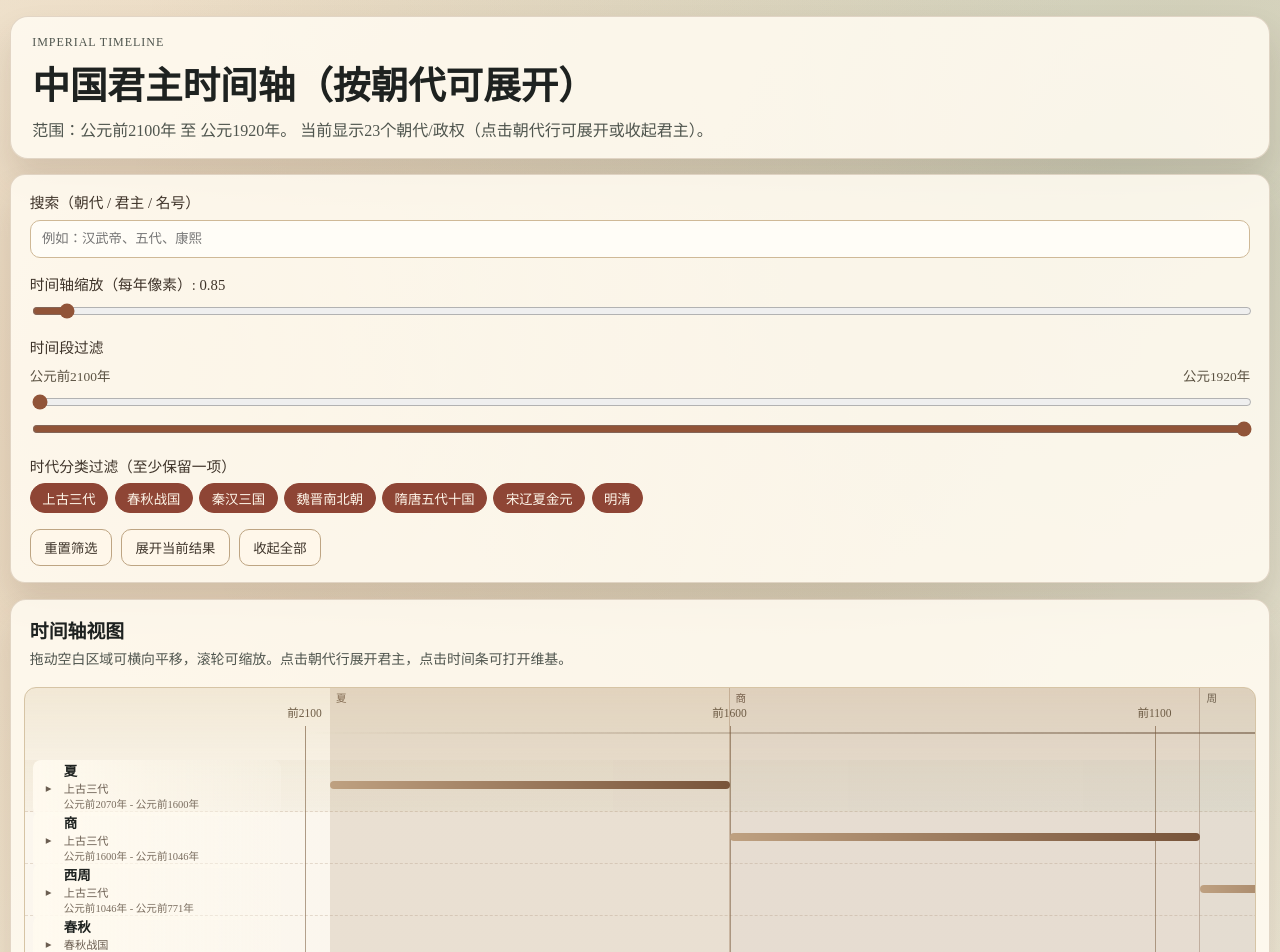
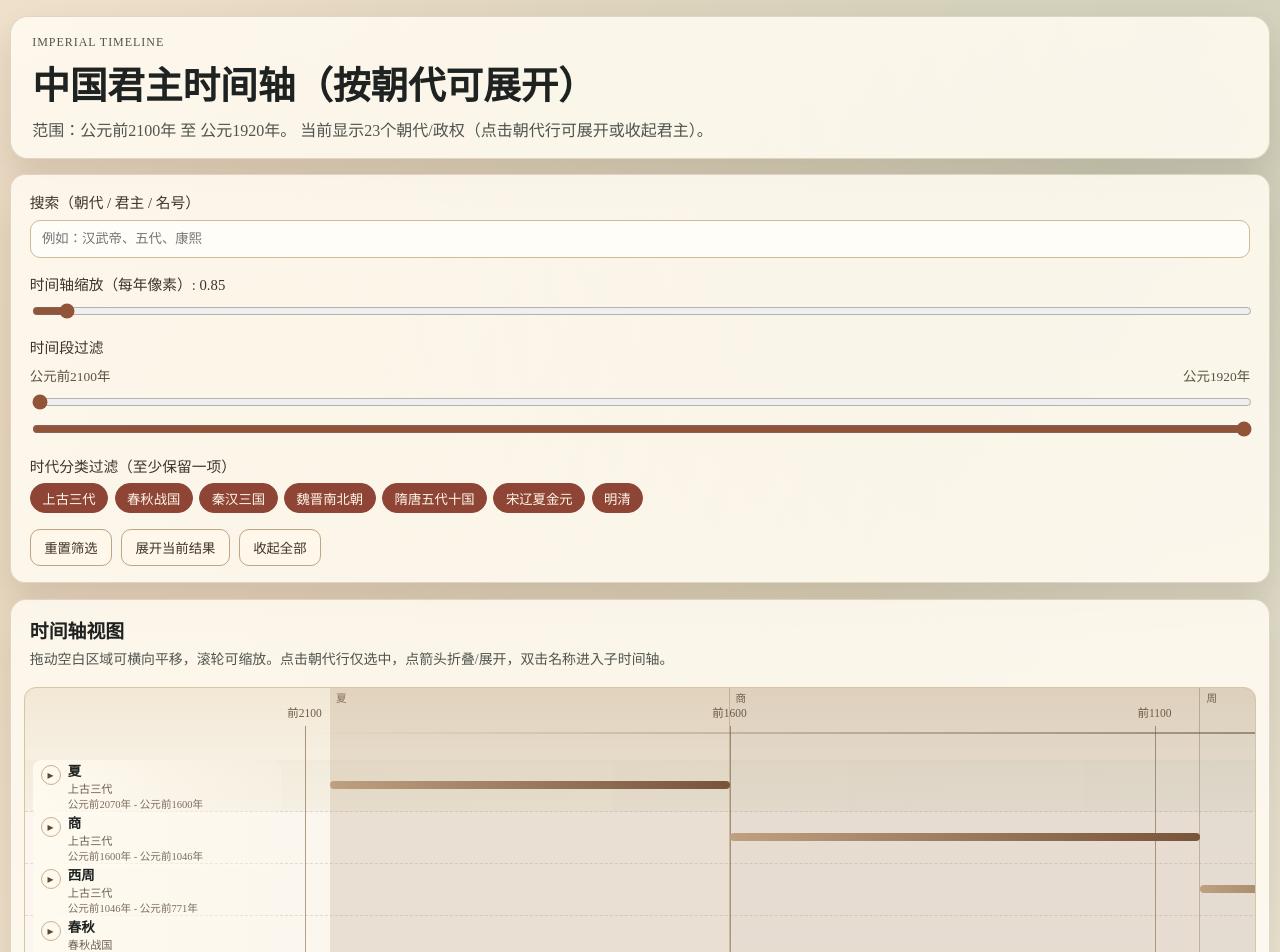
Before and after one commit to TXC-ALON/TimeLine, a React (Vite) app: page / in a window 1280 px wide. Shown: the top 952 px of the page. Built offline with nearby package versions, Linux system fonts and the light colour scheme; a web font is replaced by a local one.

Commit message:
feat: refine timeline interactions and ruler tooltip metrics

```diff
--- a/src/App.jsx
+++ b/src/App.jsx
@@ -78,6 +78,30 @@ function formatYear(year) {
 
 function formatPeriod(start, end) {
   return `${formatYear(start)} - ${formatYear(end)}`
+}
+
+function calcSpanYears(start, end, inclusive = false) {
+  if (typeof start !== 'number' || typeof end !== 'number') {
+    return null
+  }
+  const years = Math.max(0, end - start + (inclusive ? 1 : 0))
+  return years
+}
+
+function formatLifeText(ruler) {
+  const lifeYears = calcSpanYears(ruler.birthYear, ruler.deathYear, false)
+  if (lifeYears === null) {
+    return `生卒：${formatPeriod(ruler.birthYear, ruler.deathYear)}`
+  }
+  return `生卒：${formatPeriod(ruler.birthYear, ruler.deathYear)}（寿命约${lifeYears}年）`
+}
+
+function formatReignText(ruler) {
+  const reignYears = calcSpanYears(ruler.reignStart, ruler.reignEnd, true)
+  if (reignYears === null) {
+    return `在位：${formatPeriod(ruler.reignStart, ruler.reignEnd)}`
+  }
+  return `在位：${formatPeriod(ruler.reignStart, ruler.reignEnd)}（约${reignYears}年）`
 }
 
 function buildWikiUrl(subject) {
@@ -231,6 +255,31 @@ function getRulerRange(ruler, dynasty) {
   return { start, end }
 }
 
+function getDynastyLifeBounds(dynasty) {
+  const ranges = dynasty.rulers.map((ruler) => getRulerRange(ruler, dynasty))
+  let minYear = Math.min(...ranges.map((range) => range.start))
+  let maxYear = Math.max(...ranges.map((range) => range.end))
+
+  if (!Number.isFinite(minYear) || !Number.isFinite(maxYear)) {
+    minYear = dynasty.startYear
+    maxYear = dynasty.endYear
+  }
+
+  const span = Math.max(1, maxYear - minYear)
+  const padding = Math.max(8, Math.round(span * 0.08))
+  const start = clamp(minYear - padding, TIMELINE_MIN_YEAR, TIMELINE_MAX_YEAR)
+  const end = clamp(maxYear + padding, TIMELINE_MIN_YEAR, TIMELINE_MAX_YEAR)
+
+  if (end <= start) {
+    return {
+      start: minYear,
+      end: minYear + 1
+    }
+  }
+
+  return { start, end }
+}
+
 function getTickStep(spanYears) {
   const targetTicks = 10
   const rough = Math.max(1, spanYears / targetTicks)
@@ -331,6 +380,12 @@ function App() {
 
   const subTimelineDynasty = subTimelineId ? dynastyLookup.get(subTimelineId) ?? null : null
   const isSubTimeline = Boolean(subTimelineDynasty)
+  const subTimelineBounds = useMemo(() => {
+    if (!subTimelineDynasty) {
+      return null
+    }
+    return getDynastyLifeBounds(subTimelineDynasty)
+  }, [subTimelineDynasty])
 
   const displayDynasties = useMemo(() => {
     if (!subTimelineDynasty) {
@@ -392,8 +447,8 @@ function App() {
   const effectiveSelectedKey = selectedKey && rowMap.has(selectedKey) ? selectedKey : fallbackKey
   const selectedRow = effectiveSelectedKey ? rowMap.get(effectiveSelectedKey) : null
 
-  const axisMinYear = isSubTimeline ? subTimelineDynasty.startYear : TIMELINE_MIN_YEAR
-  const axisMaxYear = isSubTimeline ? subTimelineDynasty.endYear : TIMELINE_MAX_YEAR
+  const axisMinYear = isSubTimeline ? subTimelineBounds.start : TIMELINE_MIN_YEAR
+  const axisMaxYear = isSubTimeline ? subTimelineBounds.end : TIMELINE_MAX_YEAR
   const totalYears = Math.max(1, axisMaxYear - axisMinYear)
   const timelineWidth = LABEL_WIDTH + totalYears * zoom + 64
   const yearTicks = useMemo(() => getYearTicks(axisMinYear, axisMaxYear), [axisMaxYear, axisMinYear])
@@ -433,6 +488,7 @@ function App() {
   }
 
   const enterSubTimeline = (dynasty) => {
+    const bounds = getDynastyLifeBounds(dynasty)
     setSubTimelineId(dynasty.id)
     setSelectedKey(`dynasty:${dynasty.id}`)
     setExpandedDynasties((current) => {
@@ -444,7 +500,7 @@ function App() {
     if (timelineViewportRef.current) {
       const viewport = timelineViewportRef.current
       const usableWidth = Math.max(220, viewport.clientWidth - LABEL_WIDTH - 48)
-      const spanYears = Math.max(1, dynasty.endYear - dynasty.startYear)
+      const spanYears = Math.max(1, bounds.end - bounds.start)
       const fitZoom = clamp(Number((usableWidth / spanYears).toFixed(4)), MIN_SCALE, MAX_SCALE)
       if (Math.abs(fitZoom - zoom) < 0.0001) {
         viewport.scrollLeft = 0
@@ -720,7 +776,7 @@ function App() {
         <article className="timeline-card">
           <div className="timeline-head">
             <h2>时间轴视图</h2>
-            <p>拖动空白区域可横向平移，滚轮可缩放。点击朝代行展开君主，点击时间条可打开维基。</p>
+            <p>拖动空白区域可横向平移，滚轮可缩放。点击朝代行仅选中，点箭头折叠/展开，双击名称进入子时间轴。</p>
           </div>
 
           <div
@@ -788,9 +844,17 @@ function App() {
                         '--dynasty-color': dynastyColor
                       }}
                       onPointerDown={(event) => event.stopPropagation()}
-                      onClick={() => toggleDynastyExpand(dynasty.id)}
+                      onClick={() => setSelectedKey(row.key)}
                       onKeyDown={(event) => {
                         if (event.key === 'Enter' || event.key === ' ') {
+                          event.preventDefault()
+                          setSelectedKey(row.key)
+                        }
+                        if (event.key === 'ArrowRight' && !expanded) {
+                          event.preventDefault()
+                          toggleDynastyExpand(dynasty.id)
+                        }
+                        if (event.key === 'ArrowLeft' && expanded) {
                           event.preventDefault()
                           toggleDynastyExpand(dynasty.id)
                         }
@@ -801,15 +865,33 @@ function App() {
                     >
                       <div
                         className="name-slot dynasty"
-                        onDoubleClick={(event) => {
-                          event.preventDefault()
-                          event.stopPropagation()
-                          enterSubTimeline(dynasty)
-                        }}
-                        title="双击进入子时间轴并铺满该朝代"
+                        title="点击选中，双击名称进入子时间轴"
                       >
-                        <span className="caret">{expanded ? '▾' : '▸'}</span>
-                        <div className="dynasty-label">
+                        <button
+                          type="button"
+                          className="fold-btn"
+                          aria-label={expanded ? `收起${dynasty.name}` : `展开${dynasty.name}`}
+                          aria-expanded={expanded}
+                          onClick={(event) => {
+                            event.preventDefault()
+                            event.stopPropagation()
+                            toggleDynastyExpand(dynasty.id)
+                          }}
+                          onDoubleClick={(event) => {
+                            event.preventDefault()
+                            event.stopPropagation()
+                          }}
+                        >
+                          {expanded ? '▾' : '▸'}
+                        </button>
+                        <div
+                          className="dynasty-label"
+                          onDoubleClick={(event) => {
+                            event.preventDefault()
+                            event.stopPropagation()
+                            enterSubTimeline(dynasty)
+                          }}
+                        >
                           <strong>{dynasty.name}</strong>
                           <span className="meta">{dynasty.category}</span>
                           <span className="range">{formatPeriod(dynasty.startYear, dynasty.endYear)}</span>
@@ -889,8 +971,8 @@ function App() {
                           showTooltip(event, `${ruler.name}（${ruler.title}）`, [
                             `所属：${dynasty.name}`,
                             ruler.sourcePolity ? `政权：${ruler.sourcePolity}` : null,
-                            `生卒：${formatPeriod(ruler.birthYear, ruler.deathYear)}`,
-                            `在位：${formatPeriod(ruler.reignStart, ruler.reignEnd)}`,
+                            formatLifeText(ruler),
+                            formatReignText(ruler),
                             '点击可打开中文维基百科'
                           ].filter(Boolean))
                         }
@@ -910,7 +992,7 @@ function App() {
                             `所属：${dynasty.name}`,
                             ruler.sourcePolity ? `政权：${ruler.sourcePolity}` : null,
                             `区间：${formatPeriod(range.start, range.end)}`,
-                            `在位：${formatPeriod(ruler.reignStart, ruler.reignEnd)}`,
+                            formatReignText(ruler),
                             '点击可打开中文维基百科'
                           ].filter(Boolean))
                         }
@@ -931,7 +1013,7 @@ function App() {
                           showTooltip(event, `${ruler.name}在位时间`, [
                             `所属：${dynasty.name}`,
                             ruler.sourcePolity ? `政权：${ruler.sourcePolity}` : null,
-                            `在位：${formatPeriod(ruler.reignStart, ruler.reignEnd)}`,
+                            formatReignText(ruler),
                             '点击可打开中文维基百科'
                           ].filter(Boolean))
                         }
--- a/src/index.css
+++ b/src/index.css
@@ -270,30 +270,50 @@ input[type='range'] {
   display: grid;
   align-content: center;
   background: linear-gradient(90deg, rgba(255, 250, 239, 0.95), rgba(255, 250, 239, 0.22));
-  cursor: zoom-in;
+  cursor: pointer;
 }
 
 .name-slot.dynasty {
   grid-template-columns: auto 1fr;
   column-gap: 0.45rem;
+  cursor: default;
 }
 
 .dynasty-label {
   display: grid;
   align-content: center;
+  cursor: zoom-in;
 }
 
 .name-slot.ruler {
   margin-left: 22px;
   width: 222px;
+  cursor: zoom-in;
 }
 
-.caret {
+.fold-btn {
   display: inline-flex;
   align-items: center;
   justify-content: center;
-  width: 16px;
+  width: 20px;
+  height: 20px;
+  border-radius: 999px;
+  border: 1px solid #c6b08d;
+  background: #fff8ec;
   color: #594833;
+  font-size: 0.75rem;
+  cursor: pointer;
+  padding: 0;
+}
+
+.fold-btn:hover {
+  border-color: #9b6a43;
+  background: #fff2de;
+}
+
+.fold-btn:focus-visible {
+  outline: 2px solid rgba(143, 70, 52, 0.32);
+  outline-offset: 1px;
 }
 
 .name-slot strong {
```
